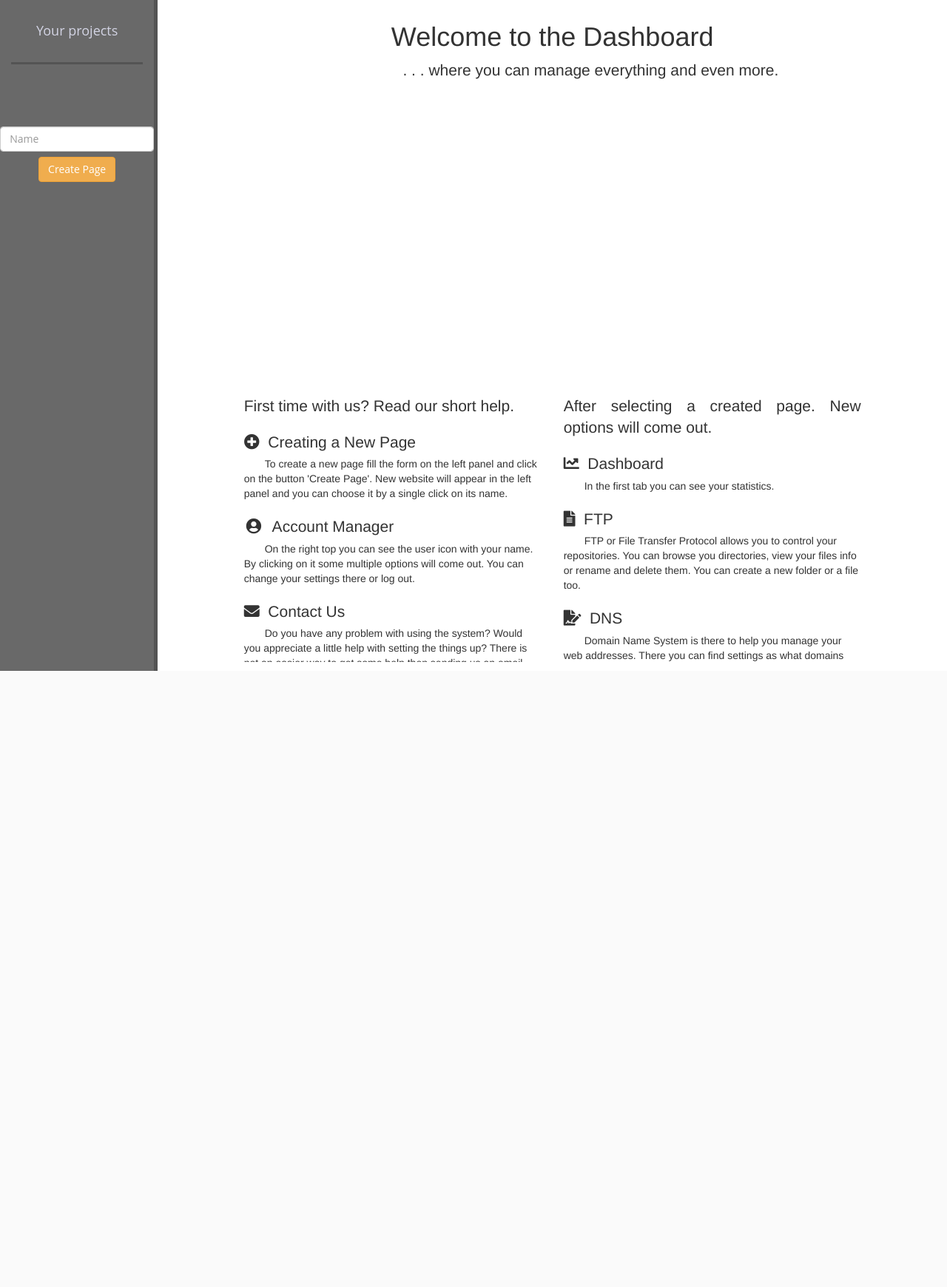
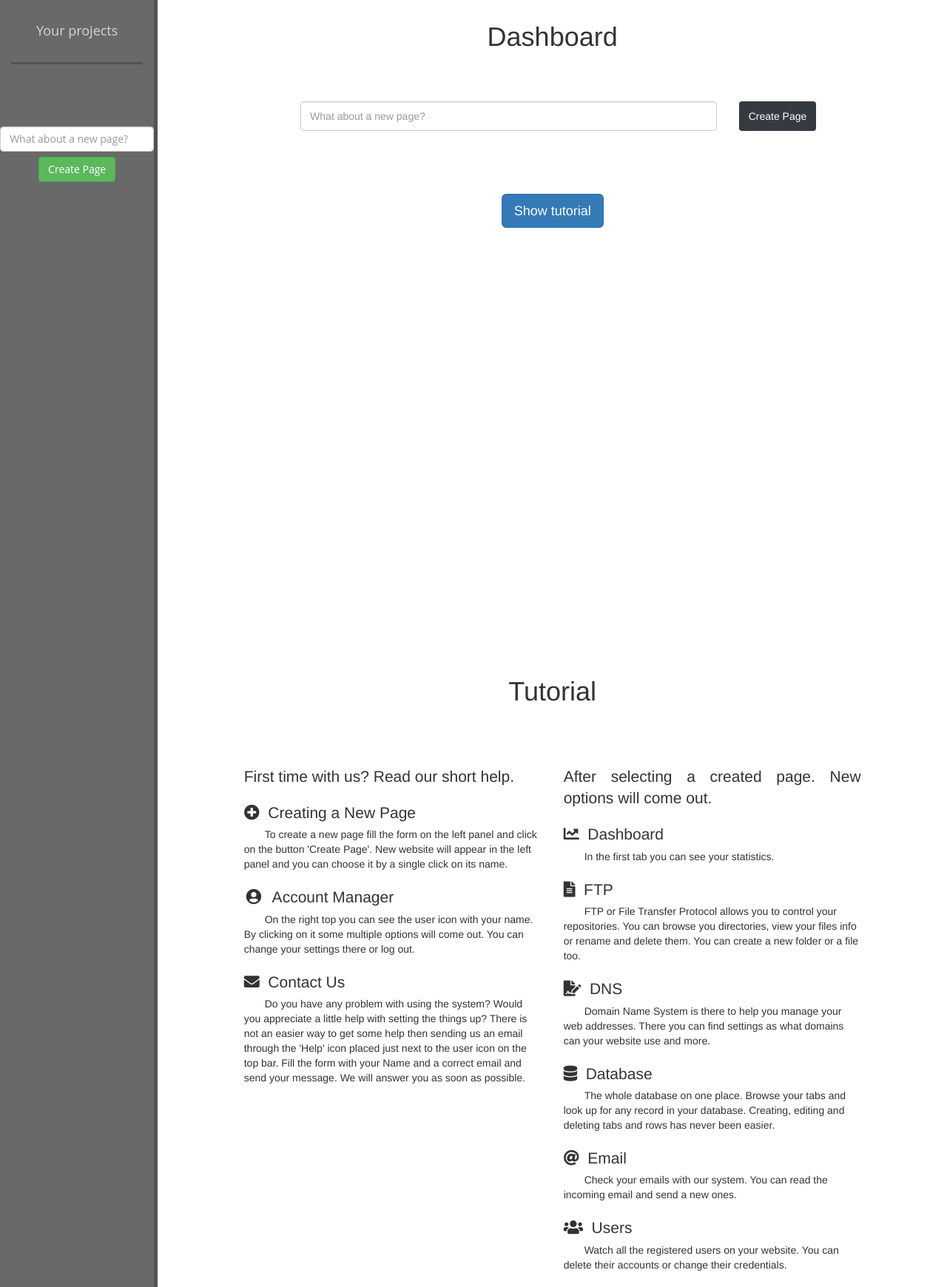
Before and after one commit to martinbenes1996/itu-project, a Django app: page /dashboard/ in a window 1280 px wide. Shown: the part 62-1802 px from the top of the page at 74% size. Before the commit the page ends 969 px from the top, so only its background shows below. Run offline with Django 3.2, Linux system fonts and the light colour scheme; data comes from the database, SQL or seed files in the repository; both versions use the stored data as it was after the commit; some libraries are stand-ins or nearby versions.

Commit message:
dashboard style +-

```diff
--- a/XML/12_Stranka.xml
+++ /dev/null
@@ -1,2 +0,0 @@
-<?xml version='1.0' encoding='UTF-8'?>
-<project name="12_Stranka"><FTP><home date="2018-12-01" owner="unknown" size="0" type="d"><README.md date="2018-12-05" owner="unknown" size="1688" type="f" /><Hruzostrasnost date="2018-12-05" owner="unknown" size="0" type="d"><Desivost date="2018-12-05" owner="unknown" size="0" type="d" /></Hruzostrasnost></home></FTP><DNS><dns>yourDns.cz</dns><dns>yourDns.sk</dns></DNS><database><table tablename="gloglo"><definition length="6"><def datatype="s">id</def><def datatype="s">aaa</def><def datatype="s">def</def><def datatype="s">abc</def><def datatype="s">asdf</def><def datatype="s">sdfs</def></definition><rows><row><record>0</record><record>sdf</record><record>l</record><record>u</record><record>h</record><record>a</record></row><row><record>1</record><record>k</record><record>o</record><record>k</record><record>sdfsdf</record><record>t</record></row><row><record>2</record><record>a</record><record>b</record><record>c</record><record>d</record><record>e</record></row></rows></table><table tablename="lalala"><definition length="6"><def datatype="s">id</def><def datatype="s">col1</def><def datatype="s">col2</def><def datatype="s">col3</def><def datatype="s">col4</def><def datatype="s">col5</def></definition><rows><row><record>0</record><record>g</record><record>h</record><record>n</record><record>b</record><record>c</record></row></rows></table></database><emails><email>gloglo@bet.cz</email></emails><users><user>koala</user></users></project>
--- a/hosting/templates/dashboard.html
+++ b/hosting/templates/dashboard.html
@@ -50,7 +50,7 @@
 	<div class="dashboard">
 
 		<!-- SIDE MENU -->
-		<div class="col-2 menu">
+		<div class="col-lg-2 menu">
 
 			<!-- MENU HEADER -->
 			<div class="user">
@@ -71,23 +71,81 @@
 			<!-- CREATE PAGE -->
 			<div class="form-group row logout">
 				<form method="post" action="/createpage/">{% csrf_token %}
-					<input class="form-control" name="name" placeholder="Name" autocomplete="off">
-					<button type="submit" class="btn .btn-sm btn-warning btn-create">Create Page</button>
+					<input class="form-control" name="name" placeholder="What about a new page?" autocomplete="off">
+					<button type="submit" class="btn .btn-sm btn-success btn-create">Create Page</button>
 				</form>
 			</div>
 
 		</div>
 
-		<div class="col-10">
-			<div class="inner-body">
-				<h1 class="center">Welcome to the Dashboard</h1>
+		<div class="col-lg-10">
+			<div class="inner-body" id="scroller">
+				<h1 class="center">Dashboard</h1>
 
-				<div class="container lead center">
-					<p>
-						. . . where you can manage everything and even more.
-					</p>
+				<form method="post" action="/createpage/">{% csrf_token %}
+					<div class="row">
+						<div class="col-lg-2"></div>
+						<div class="col-lg-8">
+							<div class="form-group row" style="margin-top: 50px">
+								<div class="col-lg-10" style="margin-top: 7px">
+									<input class="form-control" name="name"
+										style="height: 40px" placeholder="What about a new page?" autocomplete="off" />
 								</div>
-				<div class="two-columns" style="margin-top: 40%">
+								<div class="col-lg-2">
+									<button type="submit" class="btn .btn-sm btn-dark btn-create" style="height: 40px">Create Page</button>
+								</div>
+							</div>
+						</div>
+						<div class="col-lg-2"></div>
+					</div>
+				</form>
+				{% if page_list %}
+				<div class="row" style="margin-top: 50px">
+					<div class="col-lg-4"></div>
+					<div class="col-lg-4">
+						<table class="table">
+							<thead>
+								<tr>
+									<th class="text-center">Your webpages</th>
+								</tr>
+							</thead>
+
+							{% for page in page_list %}
+							<tr>
+								<td class="text-center">
+									<a href="/pageboard/?id={{ page.id }}">
+										<button class="btn btn-lg btn-light"
+											style="width: 100%; height: 60px; border: 1px solid grey">
+											{{ page.name }}
+										</button>
+									</a>
+								</td>
+							</tr>
+							{% endfor %}
+						</table>
+					</div>
+					<div class="col-lg-4"></div>
+				</div>
+				{% else %}
+				<div class="row" style="margin-top: 70px">
+					<div class="col-lg-12 text-center">
+						<a href="#tutorial">
+							<button id="tutorialshower"
+								class="btn btn-lg btn-primary">
+								Show tutorial
+							</button>
+						</a>
+					</div>
+				</div>
+				{% endif %}
+			</div>
+
+			<div class="row" id="tutorial">
+				<div class="col-lg-12 text-center">
+					<h1>Tutorial</h1>
+				</div>
+			</div>
+			<div class="two-columns" style="margin-top: 70px">
 				<div class="col-1"></div>
 				<div class="col-5 center">
 					<p class="lead justify">First time with us? Read our short help.</p>
@@ -106,7 +164,6 @@
 							email and send your message. We will answer you as soon as possible.</p>
 					</ul>
 				</div>
-
 				<div class="col-5 center">
 					<p class="lead justify">After selecting a created page. New options will come out. </p>
 					<ul class="my-list minus-left">
@@ -130,9 +187,6 @@
 							their credentials.</p>
 					</ul>
 				</div>
-
-				</div>
-
 
 			</div>
 
@@ -178,3 +232,11 @@
 		</div>
 
 {% endblock %}
+
+<script>
+	$("#tutorialshower").click(function() {
+		$('#scroller').animate({
+			scrollTop: $("#tutorial").offset().top
+		}, 2000);
+	});
+</script>
```
Also changed, not shown: db.sqlite3. Lines whose indentation alone changed are shown as unchanged.
